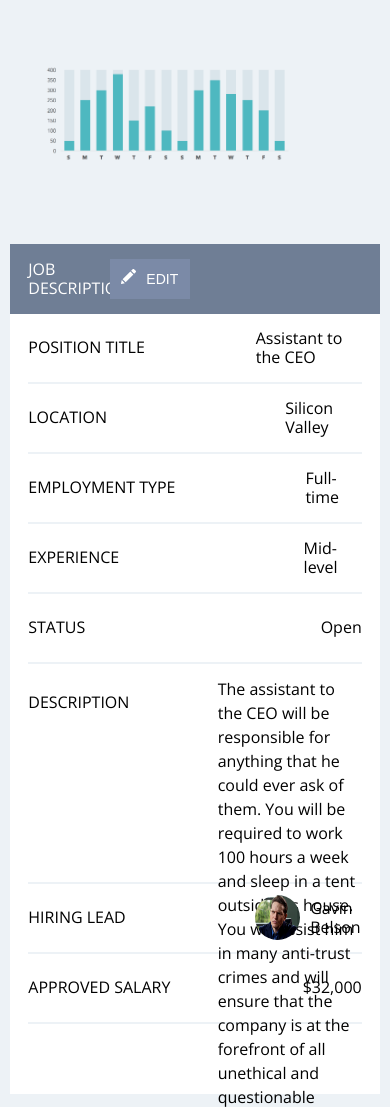
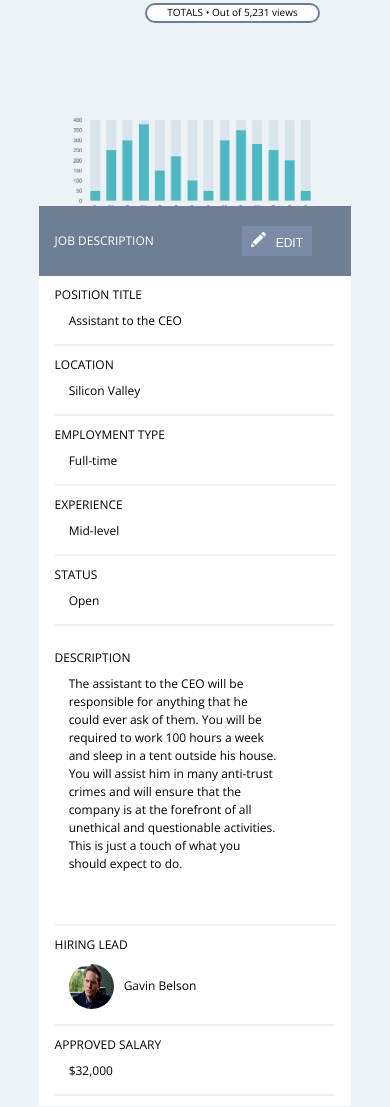
Before and after one commit to robbiegreiner/rg-comp-challenge-3, a plain HTML site: page index.html in a window 390 px wide. Shown: the part 882-1989 px from the top of the page. Drawn offline with nearby package versions, Linux system fonts and the light colour scheme.

Commit message:
fine tuning

```diff
--- a/index.html
+++ b/index.html
@@ -1,5 +1,6 @@
 <!DOCTYPE html>
 <html>
+
 <head>
   <meta charset="utf-8">
   <meta name="viewport" content="width=device-width, initial-scale=1" />
@@ -8,11 +9,11 @@
   <link rel="stylesheet" href="style.css">
   <link href="https://fonts.googleapis.com/css?family=Open+Sans:400,800" rel="stylesheet">
 </head>
+
 <body>
   <section class="left-bar">
     <div class="contain">
       <article class="user-icon-area">
-
         <div class="photo-container">
         </div>
         <h6>Jared Dunn</h6>
@@ -61,19 +62,17 @@
         <input type="text" class="search-input" name="" value="" placeholder="Search for a job, task or resume">
       </div>
       <div class="drop-down-box drop-down-box-2">
-
       </div>
       <div class="drop-down-box drop-down-box-3">
-
       </div>
       <div class="drop-down-box drop-down-box-4">
-
       </div>
     </article>
     <article class="below-search">
       <div class="title-container">
         <h2 class="title-heading">Assistant to the CEO</h2>
-          <p class="location-text">Silicon Valley, CA<p>
+        <p class="location-text">Silicon Valley, CA
+          <p>
       </div>
       <div class="buttons-right">
         <button class="right-buttons open-button"><img src="images/circle.svg" alt="" class="green-dot-image">OPEN</button>
@@ -81,8 +80,7 @@
         <button class="right-buttons right-button-2"></button>
         <button class="right-buttons right-button-3"></button>
       </div>
-      </article
-        <div class="below-title">
+    </article <div class="below-title">
     <div class="buttons-below">
       <p class="button-below-text button-below-text-left">SUMMARY</p>
       <p class="button-below-text">APPLICANTS</p>
@@ -95,8 +93,6 @@
     </div>
     <article class="chart-area">
       <div class="circle-area">
-
-
         <div class="circle circle-1">
           <span class="rotate-text-1">
               <p class="circle-text-top">3,154</p>
@@ -118,13 +114,6 @@
         <div class="total-under-circle">
           <p class="under-circle-text under-circle-text-3">TOTALS &bull; Out of 5,231 views</p>
         </div>
-
-
-
-
-
-
-
       </div>
       <div class="circle-arrow-button">
       </div>
@@ -161,17 +150,15 @@
           <p class="job-info-content">Open</p>
         </div>
         <div class="job-info-container job-info-big-box">
-            <p class="job-info-type">DESCRIPTION</p>
-            <p class="job-info-content job-info-content-big">The assistant to the CEO will be responsible for anything that he could ever ask of them.
-                You will be required to work 100 hours a week and sleep in a tent outside his house.  You will assist him in many
-                anti-trust crimes and will ensure that the company is at the forefront of all unethical and questionable activities.
-                This is just a touch of what you should expect to do.
+          <p class="job-info-type description">DESCRIPTION</p>
+          <p class="job-info-content job-info-content-big">The assistant to the CEO will be responsible for anything that he could ever ask of them. You will be required to work 100 hours a week and sleep in a tent outside his house. You will assist him in many anti-trust crimes and will ensure that
+            the company is at the forefront of all unethical and questionable activities. This is just a touch of what you should expect to do.
           </p>
         </div>
-          <div class="job-info-container">
+        <div class="job-info-container gavin-container">
           <p class="job-info-type">HIRING LEAD</p>
           <p class="job-info-content gavin-text">
-            <img src="images/gavin.jpg" alt="" class="gavin-img"/><span class="gavin">Gavin Belson</span></p>
+            <img src="images/gavin.jpg" alt="" class="gavin-img" /><span class="gavin">Gavin Belson</span></p>
         </div>
         <div class="job-info-container">
           <p class="job-info-type">APPROVED SALARY</p>
@@ -191,7 +178,6 @@
           <img src="images/linkedin.svg" class="bottom-right-icons" alt="">
           <p class="facebook-text">Post to Linkedin</p>
         </div>
-
         <div class="bottom-right-items">
           <div class="bottom-right-items-header">
             <img src="images/earth.svg" class="bottom-right-items-icons" alt="">
@@ -203,7 +189,6 @@
               <button class="copy-button">Copy</button>
             </div>
           </div>
-
           <div class="bottom-right-items">
             <div class="bottom-right-items-header">
               <img src="images/camera.svg" class="bottom-right-items-icons" alt="">
@@ -215,7 +200,6 @@
               <button class="copy-button">Copy</button>
             </div>
           </div>
-
           <div class="bottom-right-items">
             <div class="bottom-right-items-header">
               <img src="images/earth.svg" class="bottom-right-items-icons" alt="">
@@ -226,8 +210,6 @@
               <input type="text" name="" value="http://hbo.com/siliconvalley/apply" class="bottom-right-items-input right-input-2">
             </div>
           </div>
-
-
         </div>
       </article>
     </section>
--- a/style.css
+++ b/style.css
@@ -713,6 +713,7 @@ h4{
 
   .button-below-text{
     font-size: 12px;
+    padding-bottom: 27px;
   }
 
   .buttons-right{
@@ -853,6 +854,36 @@ h4{
   }
 }
 
+@media (max-width: 870px){
+  .button-below-text{
+    margin-left: 2%;
+  }
+
+  .buttons-below{
+    margin-left: 4%;
+  }
+
+  .left-arrow{
+    margin-left: 5px;
+  }
+
+
+}
+
+@media (max-width: 775px){
+  .buttons-right{
+    margin-left: 0;
+  }
+
+  .left-arrow{
+    margin-left: 2px;
+  }
+
+  .open-button{
+    width: 65px;
+  }
+}
+
 @media (max-width: 750px){
 
   .circle{
@@ -937,7 +968,7 @@ h4{
     margin-top: 10px;
     border-radius: 10px;
     margin-left: 10px;
-    border: 2px solid #A2ADBF;
+    border: 2px solid #FFFFFF;
   }
 
   .mobile-top-nav{
@@ -984,10 +1015,6 @@ h4{
     margin-top: 40px;
   }
 
-  .title-heading{
-    font-size: 150%;
-  }
-
   .buttons-right{
     width: 300px;
     margin-left: 0;
@@ -1022,7 +1049,29 @@ h4{
   }
 
   .bottom-left{
-    width: 95%;
+    width: 90%;
+    margin-left: 0%;
+    font-size: 12px;
+    height: 800px;
+  }
+
+  .job-info-type{
+    width: 35%;
+  }
+
+  .graph-image{
+    width: 400px;
+    margin-left: 0;
+  }
+}
+
+@media (max-width: 430px){
+  .circle-area{
+    justify-content: space-between;
+  }
+
+  .title-heading{
+    font-size: 150%;
   }
 }
 
@@ -1032,7 +1081,7 @@ h4{
   }
 
   .mobile-menu-button{
-    margin-right: 130px;
+    margin-right: 80px;
   }
 
   .circle-area{
@@ -1042,21 +1091,38 @@ h4{
   }
 
   .circle{
-    margin-right: 20%;
+    margin-right: 0%;
   }
 
   .circle-arrow-button{
-    display: none;
+    display: none
   }
 
   .under-circle-text{
-    display: none;
+    right: 50px;
+    width: 175px;
+    height: 20px;
+    font-size: 10px;
+  }
+
+  .under-circle-text-3{
+    position: absolute;
+    right: 70px;
+    top: 520px;
+  }
+
+  .applicants-per-day{
+    margin-top: 0;
+    margin-bottom: 50px;
+    margin-left: 20px;
   }
 
   .graph-image{
     width: 250px;
     height: 100px;
-    margin-right: 25%;
+    margin-right: 0;
+    margin-top: 100px;
+    margin-bottom: 0;
   }
 
   .circle-area, .bar-area{
@@ -1064,11 +1130,50 @@ h4{
   }
 
   .job-info-container{
-    /*flex-direction: column;*/
+    flex-direction: column;
+    align-items: flex-start;
   }
 
   .job-info-type{
-    width: 300px;
+    width: 200px;
+    margin-bottom: 0;
+  }
+  .job-description-text{
+    width: 150px;
+  }
+
+  .edit-button{
+    left: 65%;
+    font-size: 12px;
+    height: 30px;
+    width: 70px;
+  }
+
+  .job-info-content{
+    text-align: left;
+  }
+
+  .job-info-big-box{
+    height: 300px;
+  }
+
+  .bottom-left{
+    margin-top: 0;
+    width: 80%;
+    margin-right: 0%;
+    height: 900px;
+  }
+
+  .gavin-container{
+    height: 100px;
+  }
+
+  .description{
+    margin-bottom: 10px;
+  }
+
+  .bottom-right{
+    margin-top: 0;
   }
 
 }
```
Lines whose indentation alone changed are shown as unchanged.
